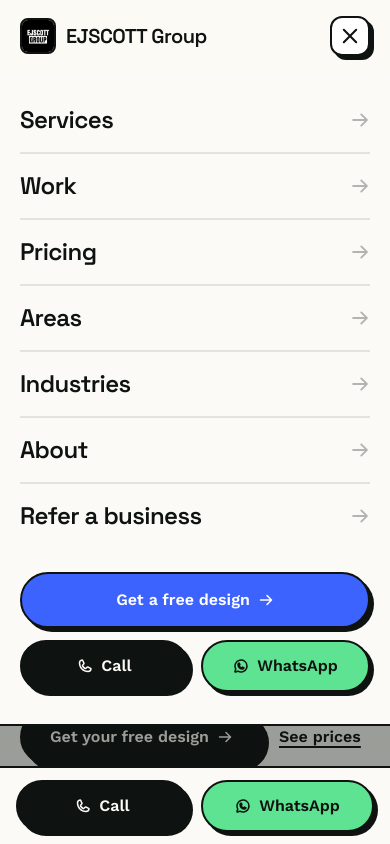
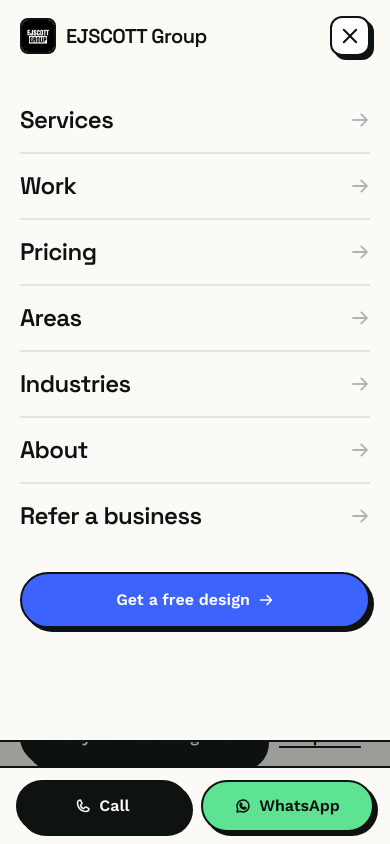
Before and after one commit to ethanphp/EJSCOTT-Group, a Next.js app: page / in a window 390 px wide. Both pictures are taken after a click on the button "Open menu". Shown: the top 844 px of the page. Built offline with nearby package versions, Linux system fonts and the light colour scheme.

Commit message:
Fix mobile menu overlapping the bottom contact bar
Hide the menu's call/WhatsApp row on phones, where the fixed bottom bar already shows them, and pad the panel so nothing sits behind the bar.

```diff
--- a/components/MobileMenu.tsx
+++ b/components/MobileMenu.tsx
@@ -95,7 +95,7 @@
               transition={{ duration: 0.35, ease }}
               className="absolute inset-x-0 top-full max-h-[calc(100dvh-4.75rem)] overflow-y-auto overscroll-contain border-b-[2.5px] border-ink bg-cream lg:hidden"
             >
-              <nav aria-label="Mobile" className="mx-auto max-w-[1400px] px-5 pt-4 pb-8 md:px-10">
+              <nav aria-label="Mobile" className="mx-auto max-w-[1400px] px-5 pt-4 pb-28 md:px-10 md:pb-8">
                 <motion.ul
                   initial="hidden"
                   animate="show"
@@ -140,7 +140,8 @@
                     Get a free design
                     <ArrowRight weight="bold" />
                   </a>
-                  <div className="grid grid-cols-2 gap-3">
+                  {/* Phones already have these in the fixed bottom bar (MobileContactBar). */}
+                  <div className="hidden grid-cols-2 gap-3 md:grid">
                     <a
                       href={PHONE_TEL}
                       className="sticker-sm inline-flex items-center justify-center gap-2 rounded-full bg-ink py-3 font-semibold text-cream active:translate-y-0.5 active:shadow-none"
```
